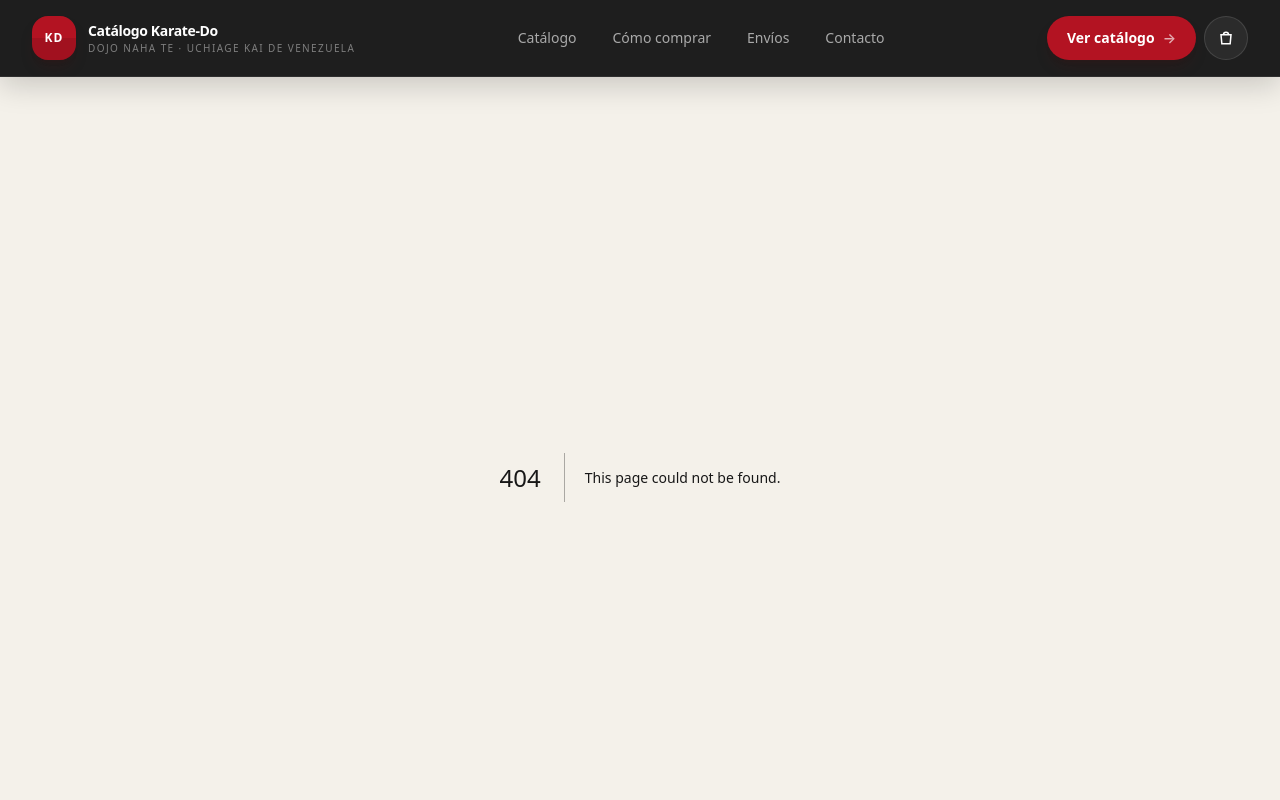
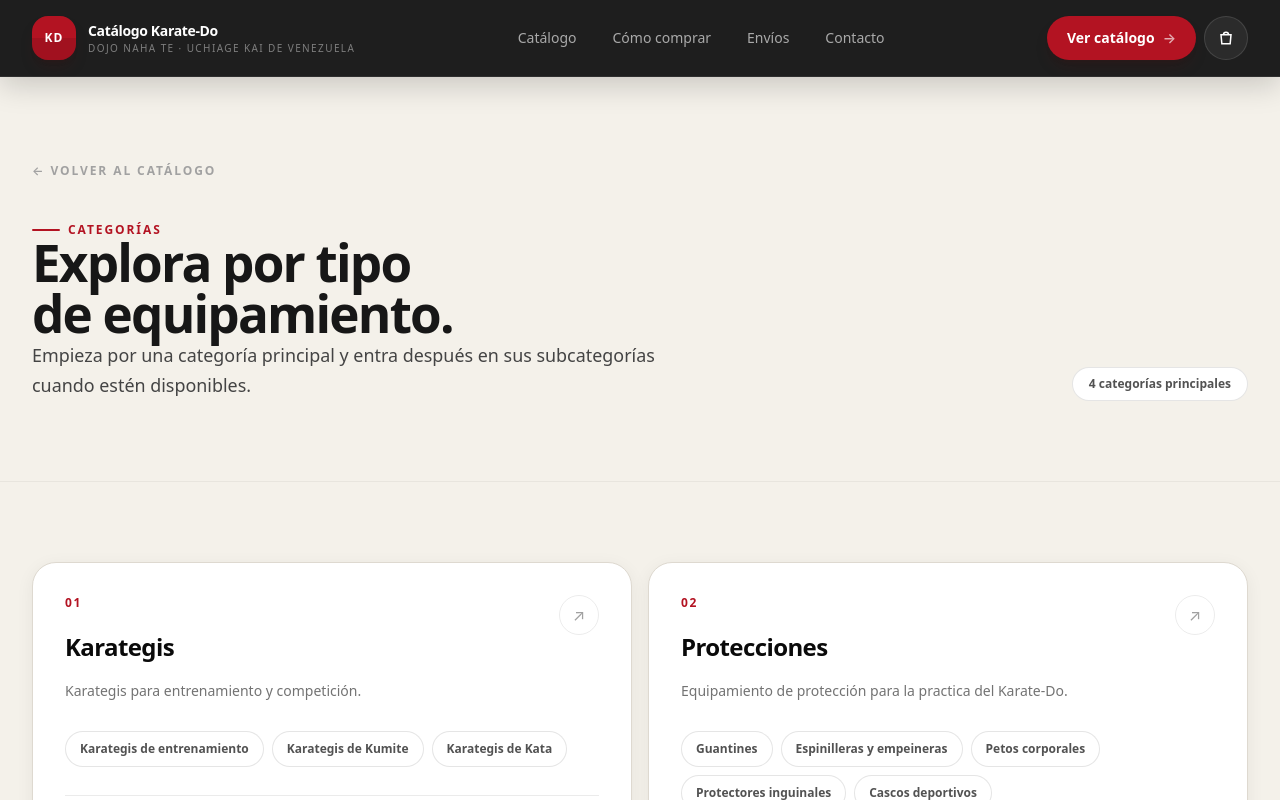
Before and after one commit to maorusohh/catalogo-karate, a Next.js app: page /categoria in a window 1280 px wide. Before the commit this address had no page. Shown: the top 800 px of the page. Built offline with nearby package versions, Linux system fonts and the light colour scheme.

Commit message:
feat: add category index route

```diff
--- /dev/null
+++ b/src/app/categoria/page.tsx
@@ -0,0 +1,110 @@
+import type { Metadata } from "next";
+import Link from "next/link";
+
+import { Container } from "@/components/ui/container";
+import { SectionHeading } from "@/components/ui/section-heading";
+import { Surface } from "@/components/ui/surface";
+import { getProductsByCategory } from "@/lib/catalog/scoped";
+import { catalogRepository } from "@/lib/catalog/static-repository";
+
+export const metadata: Metadata = {
+  title: "Categorías",
+  description: "Explora las categorías principales del catálogo de equipamiento de Karate-Do.",
+};
+
+export default function CategoriesPage() {
+  const categories = catalogRepository.getCategories();
+  const products = catalogRepository.getProducts();
+  const rootCategories = categories.filter((category) => !category.parentId);
+
+  return (
+    <main>
+      <section className="border-b border-black/5">
+        <Container>
+          <div className="py-14 sm:py-18 lg:py-20">
+            <Link
+              href="/catalogo"
+              className="inline-flex text-xs font-semibold tracking-[0.16em] text-neutral-400 uppercase transition-colors hover:text-neutral-950"
+            >
+              ← Volver al catálogo
+            </Link>
+
+            <div className="mt-8 flex flex-col justify-between gap-8 lg:flex-row lg:items-end">
+              <SectionHeading
+                eyebrow="Categorías"
+                title="Explora por tipo de equipamiento."
+                description="Empieza por una categoría principal y entra después en sus subcategorías cuando estén disponibles."
+              />
+
+              <div className="shrink-0 rounded-full border border-black/10 bg-white px-4 py-2 text-xs font-semibold text-neutral-600">
+                {rootCategories.length} categorías principales
+              </div>
+            </div>
+          </div>
+        </Container>
+      </section>
+
+      <section className="py-12 sm:py-16 lg:py-20">
+        <Container>
+          <div className="grid gap-4 lg:grid-cols-2">
+            {rootCategories.map((category, index) => {
+              const children = categories.filter((item) => item.parentId === category.id);
+              const categoryProducts = getProductsByCategory(products, category.id, categories);
+
+              return (
+                <Surface key={category.id} className="p-6 sm:p-7 lg:p-8">
+                  <div className="flex items-start justify-between gap-5">
+                    <div>
+                      <p className="text-xs font-semibold tracking-[0.14em] text-[var(--ck-red)]">
+                        {String(index + 1).padStart(2, "0")}
+                      </p>
+
+                      <h2 className="mt-5 text-2xl font-semibold tracking-tight text-neutral-950">
+                        <Link
+                          href={`/categoria/${category.slug}`}
+                          className="transition-colors hover:text-[var(--ck-red)]"
+                        >
+                          {category.name}
+                        </Link>
+                      </h2>
+                    </div>
+
+                    <Link
+                      href={`/categoria/${category.slug}`}
+                      aria-label={`Explorar ${category.name}`}
+                      className="flex size-10 shrink-0 items-center justify-center rounded-full border border-black/8 text-neutral-400 transition-all duration-200 hover:border-[var(--ck-red)] hover:bg-[var(--ck-red)] hover:text-white"
+                    >
+                      ↗
+                    </Link>
+                  </div>
+
+                  <p className="mt-4 max-w-xl text-sm leading-6 text-neutral-500">
+                    {category.description}
+                  </p>
+
+                  {children.length > 0 ? (
+                    <div className="mt-7 flex flex-wrap gap-2">
+                      {children.map((child) => (
+                        <Link
+                          key={child.id}
+                          href={`/categoria/${child.slug}`}
+                          className="inline-flex min-h-9 items-center rounded-full border border-black/10 bg-white px-3.5 text-xs font-semibold text-neutral-600 transition-colors hover:border-neutral-950 hover:text-neutral-950"
+                        >
+                          {child.name}
+                        </Link>
+                      ))}
+                    </div>
+                  ) : null}
+
+                  <p className="mt-7 border-t border-black/8 pt-5 text-xs font-semibold tracking-[0.12em] text-neutral-400 uppercase">
+                    {categoryProducts.length} {categoryProducts.length === 1 ? "producto" : "productos"}
+                  </p>
+                </Surface>
+              );
+            })}
+          </div>
+        </Container>
+      </section>
+    </main>
+  );
+}
```
